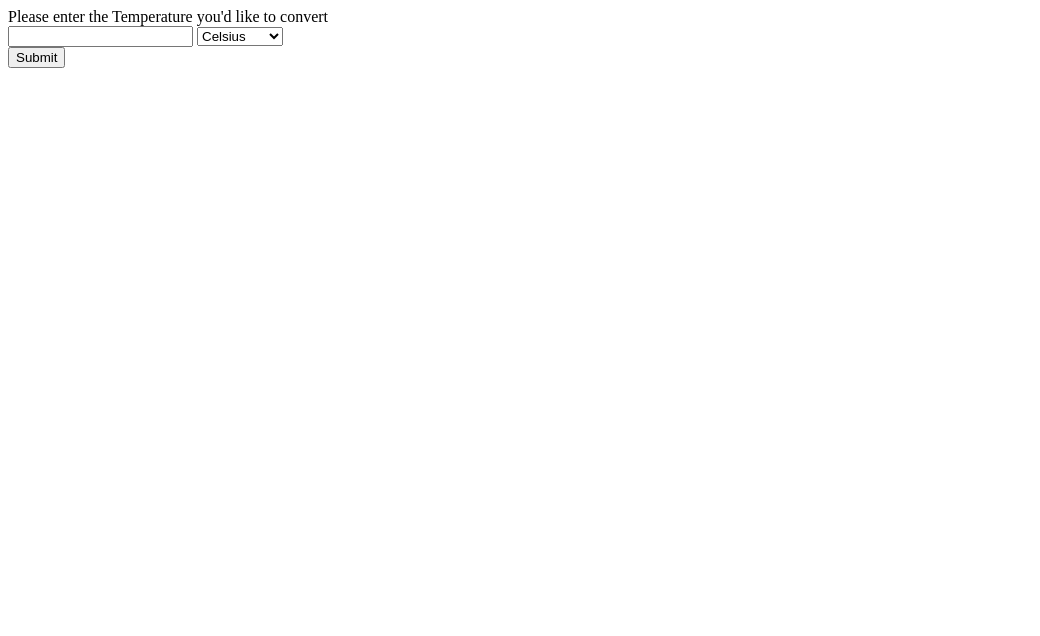
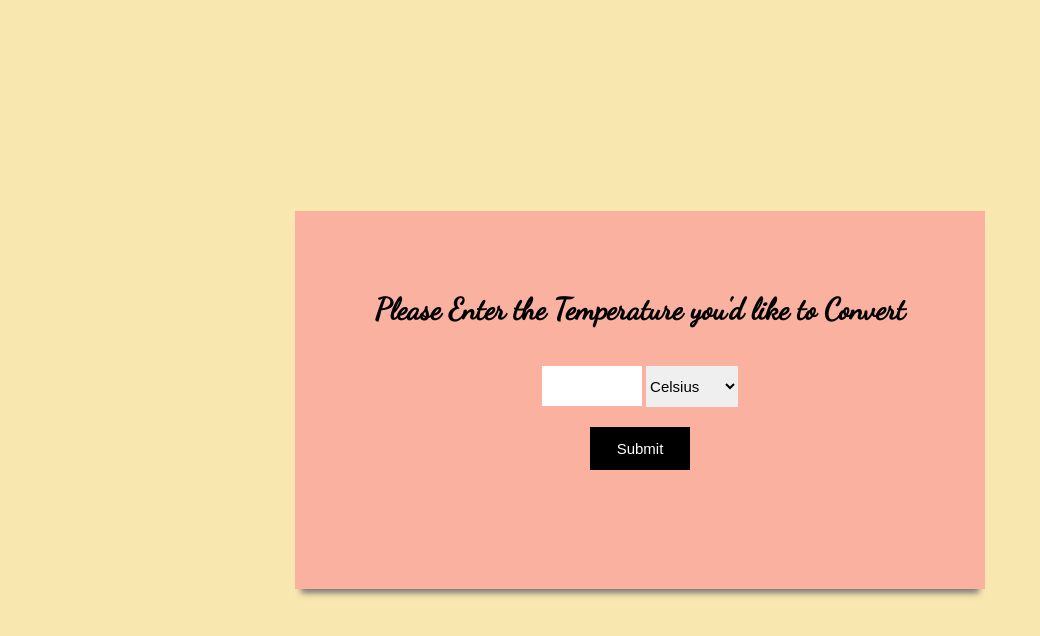
Before and after one commit to Shra2703/Temperature-Convertor-using-JS, a plain HTML site: page index.html in a window 1280 px wide. Shown: the whole page, without its empty margins (0-1040 px from the left). Drawn offline with Linux system fonts and the light colour scheme.

Commit message:
styling completed and minor changes done in js file

```diff
--- a/index.html
+++ b/index.html
@@ -4,18 +4,22 @@
     <meta charset="UTF-8">
     <meta http-equiv="X-UA-Compatible" content="IE=edge">
     <meta name="viewport" content="width=device-width, initial-scale=1.0">
+    <link rel="stylesheet" href="style.css">
     <title>Temperature Convertor</title>
 </head>
 <body>
     <form onsubmit="calculateTemp(); return false">
-        <label for="temp">Please enter the Temperature you'd like to convert</label>
+        <label for="temp">Please Enter the Temperature you'd like to Convert</label>
         <br/>
-        <input type="number" name = "temp" id="temp">
-        <select name="temp_diff" id="temp_diff">
-            <option value="cel">Celsius</option>
-            <option value="fah">Fahrenheit</option>
+        <div>
+            <input type="number" name = "temp" id="temp">
+            <select name="temp_diff" id="temp_diff">
+                <option value="cel">Celsius</option>
+                <option value="fah">Fahrenheit</option>
 
-        </select><br/>
+            </select><br/>
+        </div>
+
         <input type="submit" name = "temp"> <br/>
         <span id = "resultContainer"></span>
     </form>
--- a/index.js
+++ b/index.js
@@ -1,4 +1,5 @@
 const  calculateTemp = () =>{
+    document.getElementById('resultContainer').innerHTML = ' ';
     const tempValue = document.getElementById('temp').value;
     console.log(tempValue);
     const tempSelector = document.getElementById('temp_diff');
@@ -18,12 +19,13 @@ const  calculateTemp = () =>{
     }
 
     let results;
+    if(tempValue == '') alert('Please enter something');
 
-    if(valueTemp == 'cel'){
+    if(valueTemp == 'cel' && tempValue != ''){
         results = celToFah(tempValue);
         document.getElementById('resultContainer').innerHTML = `= ${results} Fahrenheit`;
     }
-    else{
+    else if(valueTemp == 'fah' && tempValue != ''){
         results = fahToCel(tempValue);
         document.getElementById('resultContainer').innerHTML = `= ${results} Celsius`;
     }
--- a/style.css
+++ b/style.css
@@ -0,0 +1,71 @@
+@import url('https://fonts.googleapis.com/css2?family=Dancing+Script&display=swap');
+
+*{
+    margin: 0;
+    padding: 0;
+    box-sizing: border-box;
+    font-family: 'Dancing Script', cursive;
+
+}
+
+body{
+    background-color: #f8e7af;
+    display: grid;
+    place-items: center;
+    width: 100vw;
+    height: 100vh;
+    /* border: 1px solid black; */
+}
+
+form{
+    background-color: #fab1a0;
+    margin: 100px auto;
+    /* border: 1px solid black; */
+    text-align: canter;
+    padding: 80px;
+    box-shadow: 0 10px 6px -6px #777;
+    display: flex;
+    flex-direction: column;
+    align-items: center;
+}
+label{
+    font-size: 30px;
+    font-weight: 700;
+}
+
+#temp{
+    border: none;
+    padding: 10px;
+    height: 40px;
+    width: 100px;
+    font-size: 20px;
+    margin-top: 20px;
+    outline: none;
+}
+
+#temp_diff{
+    height: 41px;
+    border: none;
+    margin-top:20px;
+    font-size: 15px;
+    vertical-align: top;
+    outline: none;
+    font-weight: 500;
+    font-family: sans-serif;
+}
+
+[type = "submit"]{
+    height: 43px;
+    margin: 20px;
+    width: 100px;
+    font-size: 15px;
+    border: none;
+    background-color: black;
+    color: white;
+    font-family: sans-serif;
+    cursor: pointer;
+}
+
+#resultContainer{
+    font-size: 35px;
+}
```
